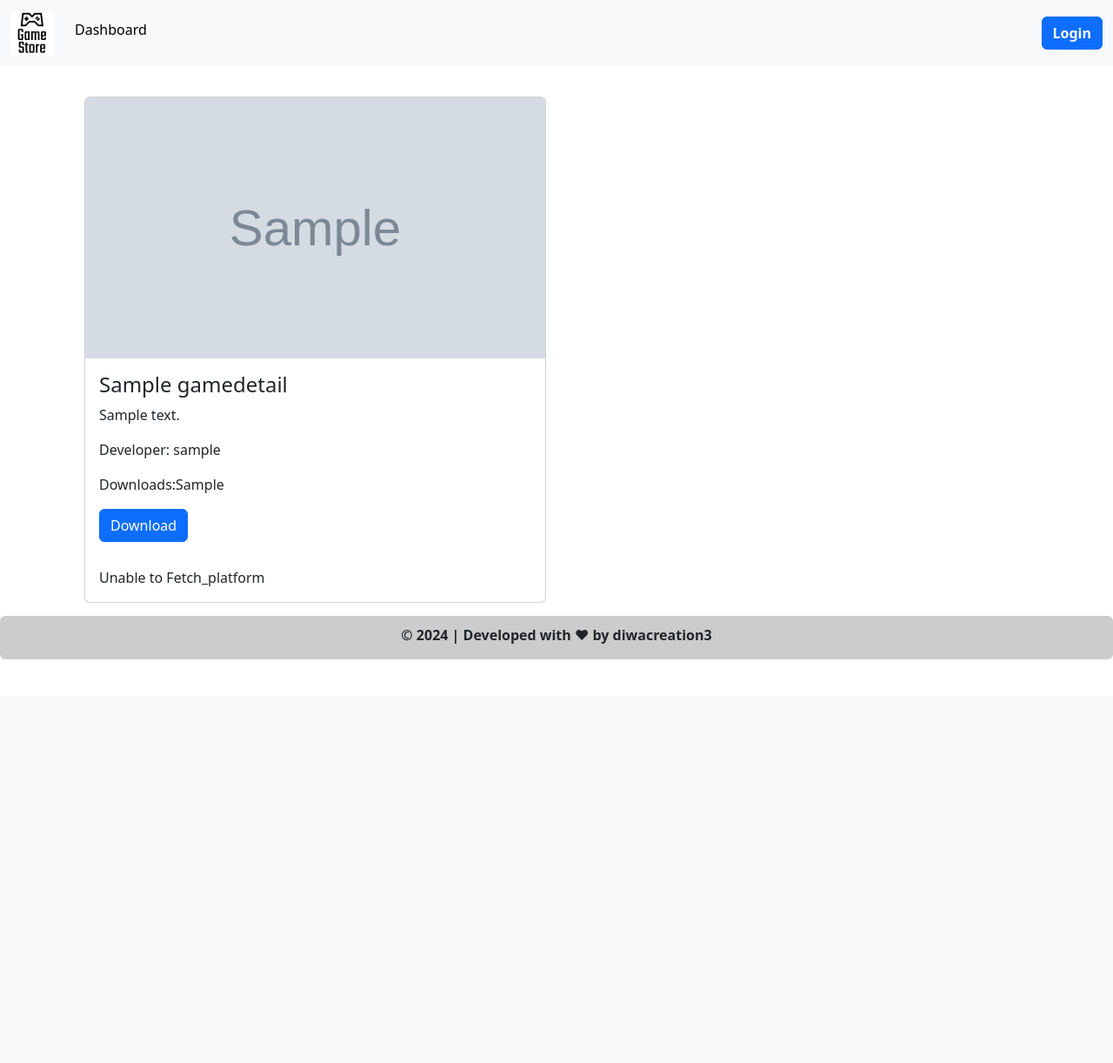
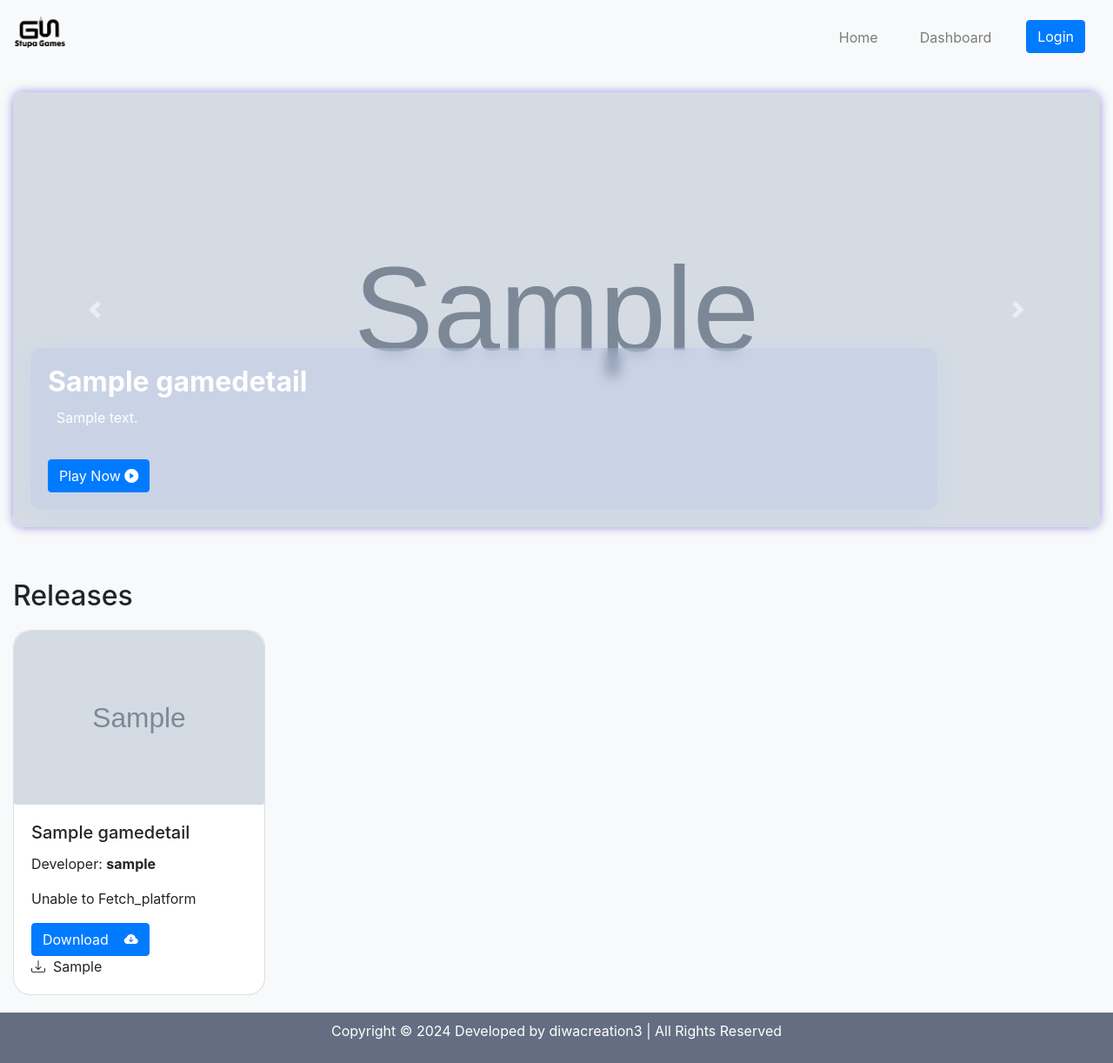
Before and after one commit to diwacreation3/Stupa-games, a PHP site: page / in a window 1280 px wide. Shown: the whole page at 87% size. Before the commit the page ends 758 px from the top, so only its background shows below. Run offline with PHP 8.4, Linux system fonts and the light colour scheme; tables that the repository leaves empty or names only in its code hold one stand-in row (values such as "Sample post"); grey boxes marked "Sample" are stand-in pictures.

Commit message:
Changes: ui changed 🙂🌿

```diff
--- /dev/null
+++ b/assets/css/home.css
@@ -0,0 +1,107 @@
+body {
+    background-color: #f8f9fa;
+}
+
+.navbar-brand {
+    font-weight: bold;
+}
+
+.nav-item{
+    padding-inline: 16px;
+
+}
+.row{
+    margin-top: 20px;
+}
+
+.carousel-inner{
+    backdrop-filter: blur(16px);
+    border-radius: 12px;
+    animation: shadow-pulse 6s  infinite alternate-reverse ;
+}
+@keyframes shadow-pulse {
+    0% {
+        box-shadow: 0 0 10px rgba(22, 0, 187, 0.434);
+    }
+    100% {
+        box-shadow: 0 0 20px rgba(166, 8, 210, 0.564);
+    }
+}
+.carousel-item {
+    height: 500px ;
+    position: relative;
+}
+
+.carousel-item img {
+    height: 100%;
+    width: 100%;
+    object-fit: cover;
+    border-radius: 12px;
+}
+
+.carousel-caption {
+    bottom: 20px;
+    left: 20px;
+    text-align: left;
+    background: rgba(90, 132, 255, 0.09);
+    border-radius: 16px;
+    box-shadow: 0 4px 30px rgba(96, 194, 255, 0.1);
+    backdrop-filter: blur(7.6px);
+    -webkit-backdrop-filter: blur(7.6px);
+    border: rgba(90, 132, 255, 0.3);
+    padding: 20px;
+    border-radius: 13px;
+}
+
+.carousel-caption h2 {
+    margin: 0;
+    font-weight: 700;
+}
+.carousel-caption p{
+    padding: 10px;
+}
+
+.carousel-caption .play-now-btn {
+    margin-top: 10px;
+}
+
+/* .sidebar {
+    position: absolute;
+    right: 0;
+    top: 70px;
+    width: 200px;
+    padding-top: 10px;
+}
+
+.sidebar .card {
+    margin-bottom: 20px;
+}
+
+.sidebar .card img {
+    height: 100px;
+    object-fit: cover;
+} */
+
+.releases {
+    margin-top: 60px;
+
+}
+
+.releases .card {
+    margin-bottom: 20px;
+    border-radius: 20px;
+
+}
+
+.releases .card img {
+    height: 200px;
+    object-fit: cover;
+    border-radius: 20px 20px 3px 3px ;
+}
+
+.footer {
+    background: rgba(0, 19, 51, 0.6);
+    color: white;
+    padding: 9px 0;
+    text-align: center;
+}
--- a/includes/_add_game.php
+++ b/includes/_add_game.php
@@ -83,7 +83,7 @@
     // Check binary file
     if(empty($_FILES["game_file"]["name"]))
     {
-        $binary_name_err = "Please select Compressed game file .Zip";
+        $binary_name_err = "Please select executable eg. .exe .apk or compress it on .zip, .rar or .tar";
     } else{
         $binaryName = basename($_FILES["game_file"]["name"]);
 
@@ -91,7 +91,7 @@
         $targetBinaryPath = $_user_binary_path . $binaryName;
         $binaryType = pathinfo($targetBinaryPath, PATHINFO_EXTENSION);
 
-        $Binary_allowTypes = array('zip', 'rar','tar', 'exe', 'apk', 'aab' );
+        $Binary_allowTypes = array('zip', 'msi' , 'rar','tar', 'exe', 'apk', 'aab' );
         $binary_check = in_array($binaryType, $Binary_allowTypes);
         if($binary_check)
         {
--- a/includes/_signin.php
+++ b/includes/_signin.php
@@ -10,6 +10,7 @@
 
 // Include config file
 require_once "../config/db_config.php";
+require "../includes/_paths.php";
 
 // Define variables and initialize with empty values
 $username = $password = "";
--- a/includes/_signup.php
+++ b/includes/_signup.php
@@ -1,6 +1,7 @@
 <?php
 // Include config file
 require_once "../config/db_config.php";
+require "_paths.php";
 
 // Define variable and initilize with empty values
 $email = $username = $password = $confirm_password = "";
--- a/index.php
+++ b/index.php
@@ -1,79 +1,118 @@
+
 <?php
 
 require "config/db_config.php";
 require "pages/widgets/platform.php";
- require "pages/widgets/footer.php";
+require "includes/_paths.php";
 ?>
-
-<!doctype html>
+<!DOCTYPE html>
 <html lang="en">
 
 <head>
-    <meta charset="utf-8">
-    <meta name="viewport" content="width=device-width, initial-scale=1">
-    <title>Game Store | Home page</title>
-    <link rel="stylesheet" href="assets/css/style.css">
-
+    <meta charset="UTF-8">
+    <meta name="viewport" content="width=device-width, initial-scale=1.0">
+    <title>Stupa Games</title>
+    <link rel="stylesheet" href="https://maxcdn.bootstrapcdn.com/bootstrap/4.5.2/css/bootstrap.min.css">
+    <link rel="stylesheet" href="https://cdnjs.cloudflare.com/ajax/libs/font-awesome/5.15.4/css/all.min.css">
     <link rel="stylesheet" href="https://cdn.jsdelivr.net/npm/bootstrap-icons@1.11.3/font/bootstrap-icons.min.css">
-    <link href="https://cdn.jsdelivr.net/npm/bootstrap@5.3.3/dist/css/bootstrap.min.css" rel="stylesheet"
-        integrity="sha384-QWTKZyjpPEjISv5WaRU9OFeRpok6YctnYmDr5pNlyT2bRjXh0JMhjY6hW+ALEwIH" crossorigin="anonymous">
+    <link rel="stylesheet" href="./assets/css/home.css">
 </head>
 
 <body>
-    <header>
-        <nav class="navbar navbar-expand-lg bg-body-tertiary">
-            <div class="container-fluid">
-                <a class="navbar-brand" href="#">
-                    <img src="assets/logo.png" alt="logo" width="50" height="50">
-                </a>
-                <button class="navbar-toggler" type="button" data-bs-toggle="collapse"
-                    data-bs-target="#navbarSupportedContent" aria-controls="navbarSupportedContent"
-                    aria-expanded="false" aria-label="Toggle navigation">
+    <nav class="navbar navbar-expand-lg navbar-light bg-light">
+        <a class="navbar-brand" href="#"><img src="assets/brand-logo-bg.png" height="60px" alt=""></a>
+        <button class="navbar-toggler" type="button" data-toggle="collapse" data-target="#navbarNav"
+            aria-controls="navbarNav" aria-expanded="false" aria-label="Toggle navigation">
             <span class="navbar-toggler-icon"></span>
         </button>
-                <div class="collapse navbar-collapse" id="navbarSupportedContent">
-                    <ul class="navbar-nav me-auto mb-2 mb-lg-10">
+        <div class="collapse navbar-collapse" id="navbarNav">
+            <ul class="navbar-nav ml-auto">
                 <li class="nav-item">
-                            <a class="nav-link active" aria-current="page" href="pages/admin.php">Dashboard</a>
+                    <a class="nav-link" href="#">Home</a>
+                </li>
+                <li class="nav-item">
+                    <a class="nav-link" href="pages/admin.php">Dashboard</a>
+                </li>
+                <li class="nav-item">
+                    <a class="btn btn-primary" href="pages/signin.php">Login</a>
                 </li>
             </ul>
-                    <button class="btn btn-primary" type="submit"><a href="pages/signin.php">Login</a></button>
         </div>
     </nav>
-    </header>
 
-
-    <div class="hero">
-        <div class="container-md">
+    <div class="container-fluid">
         <div class="row">
+            <div class="col-md-12">
+                <div id="bannerCarousel" class="carousel slide" data-ride="carousel">
+                    <div class="carousel-inner">
                     <?php
-                $sql = "SELECT * FROM gamedetail";
+                    $sql = "SELECT * FROM gamedetail  LIMIT 4 ";
                     $result = $mysqli->query($sql);
 
                 if ($result->num_rows > 0) {
+                    $active = "active";
                 while ($row = $result->fetch_assoc()) {
                     $banner_url = $row["banner_path"];
                     $binary_url = $row["binary_path"];
 
         ?>
-                <div class="col-6">
-                    <div class="card">
-                        <img class="card-img-top" src="<?php echo trim($banner_url, "./") ?>" height="300px" width="auto" alt="Banner_image" />
-                        <div class="card-body">
-                            <h4 class="card-title"><?php echo $row['game_name']; ?></h4>
-                            <p class="card-text"><?php echo $row['game_desc']; ?></p>
-                            <p> <?php echo "Developer: ", $row['username'] ?></p>
-                            <p> <?php  echo "Downloads:", $row['downloads']?></p>
+                        <div class="carousel-item <?php echo $active ?>">
+                            <img src="<?php echo trim($banner_url, "./") ?>"  alt="Game Banner 1">
+                            <div class="carousel-caption">
+                                <h2> <?php echo $row['game_name'] ?> </h2>
+                                <p ><?php echo $row['game_desc'] ?> </p>
 
-                            <a href="pages/download_manager.php?id=<?php echo $row['game_id']; ?>" class="btn btn-primary">Download </a> <br> <br>
-                            <div class="platform-icons">
-                               <?php $platform_code = $row['platform']; ?>
-                               <?php check_platform($platform_code); ?>
-                                <!-- <i class="bi bi-windows"></i>
-                                <i class="bi bi-phone"></i>
-                                <i class="bi bi-globe"></i> -->
+                                <a href="pages/download_manager.php?id=<?php echo $row['game_id']; ?>" class="btn btn-primary play-now-btn">Play Now  <i class="bi bi-play-circle-fill"></i></a>
+                            </div>
                         </div>
 
+                  <?php
+                  $active = "";
+                }
+                } else {
+                    echo "database is empty, please add some games ";
+                }
+
+                ?>
+                    </div>
+                    <a class="carousel-control-prev" href="#bannerCarousel" role="button" data-slide="prev">
+                        <span class="carousel-control-prev-icon" aria-hidden="true"></span>
+                        <span class="sr-only">Previous</span>
+                    </a>
+                    <a class="carousel-control-next" href="#bannerCarousel" role="button" data-slide="next">
+                        <span class="carousel-control-next-icon" aria-hidden="true"></span>
+                        <span class="sr-only">Next</span>
+                    </a>
+                </div>
+            </div>
+        </div>
+
+        <div class="releases">
+            <h2>Releases</h2>
+            <div class="row">
+                <?php
+                $sql_rel = "SELECT * FROM gamedetail";
+                $results = $mysqli->query($sql_rel);
+
+            if ($results->num_rows > 0) {
+            while ($rows = $results->fetch_assoc()) {
+                $banner_url = $rows["banner_path"];
+                $binary_url = $rows["binary_path"];
+
+
+                ?>
+                <div class="col-md-3">
+                    <div class="card">
+                        <img src="<?php echo trim($banner_url, "./") ?>" class="card-img-top" alt="Game 1">
+                        <div class="card-body">
+                            <h5 class="card-title"><?php echo $rows['game_name']; ?></h5>
+                            <p class="card-text"><?php echo "Developer:  <b> {$rows['username']} </b>" ?> </p>
+                            <p class="card-text">
+                                <?php $platform_code = $rows['platform']; ?>
+                            <?php check_platform($platform_code); ?>
+                        </p>
+                            <a href="pages/download_manager.php?id=<?php echo $rows['game_id']; ?>" class="btn btn-primary">Download &nbsp;&nbsp; <i class="bi bi-cloud-arrow-down-fill"></i></a>
+                            <p class="card-text"><i class="bi bi-download"> </i>&nbsp;<?php echo $rows['downloads'] ?> </p>
                         </div>
                     </div>
                 </div>
@@ -81,19 +120,37 @@
                <?php
             }
         }
-
                ?>
-
 
             </div>
         </div>
     </div>
+    </div>
 
-    <?php index_footer_bar("diwacreation3"); ?>
 
+
+
+    <footer class="footer">
+        <div class="container">
+            <p>Copyright © 2024 Developed by diwacreation3 | All Rights Reserved</p>
+        </div>
+    </footer>
+
+    <script src="https://ajax.googleapis.com/ajax/libs/jquery/3.5.1/jquery.min.js"></script>
+    <script src="https://maxcdn.bootstrapcdn.com/bootstrap/4.5.2/js/bootstrap.min.js"></script>
     <script src="https://cdn.jsdelivr.net/npm/bootstrap@5.3.3/dist/js/bootstrap.bundle.min.js"
         integrity="sha384-YvpcrYf0tY3lHB60NNkmXc5s9fDVZLESaAA55NDzOxhy9GkcIdslK1eN7N6jIeHz"
         crossorigin="anonymous"></script>
+
+      <script>
+
+$(document).ready(function(){
+    $('.carousel').carousel({
+        interval: 3000 // Change the speed here
+    });
+});
+
+      </script>
+
  </body>
-
  </html>
```
Also changed, not shown: assets/css/add-game.css (added, +110 -0 lines), assets/css/login-signup.css (added, +59 -0 lines), pages/add_game.php (+54 -33 lines), pages/signin.php (+17 -10 lines), pages/signup.php (+51 -18 lines), pages/widgets/header.php (+18 -28 lines), assets/logo-bg.png (added). Lines whose indentation alone changed are shown as unchanged.
